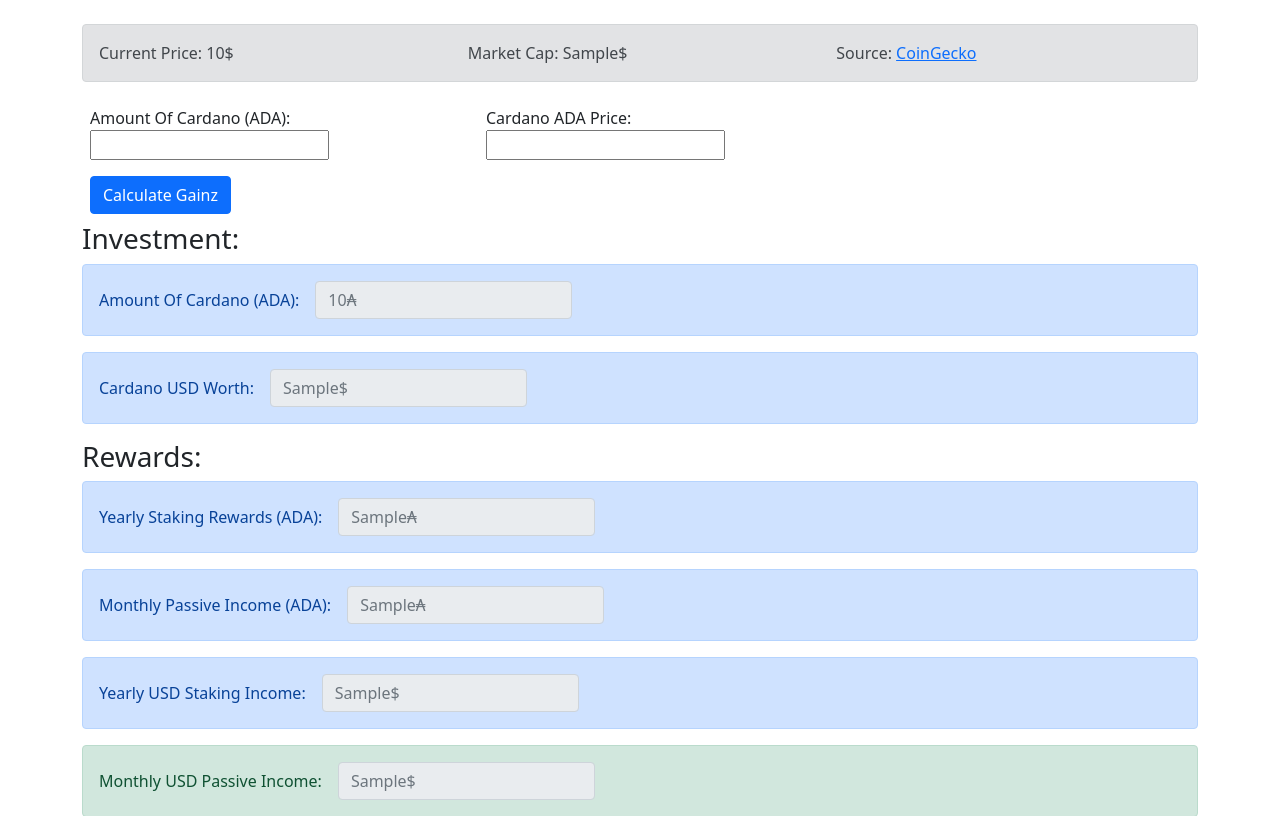
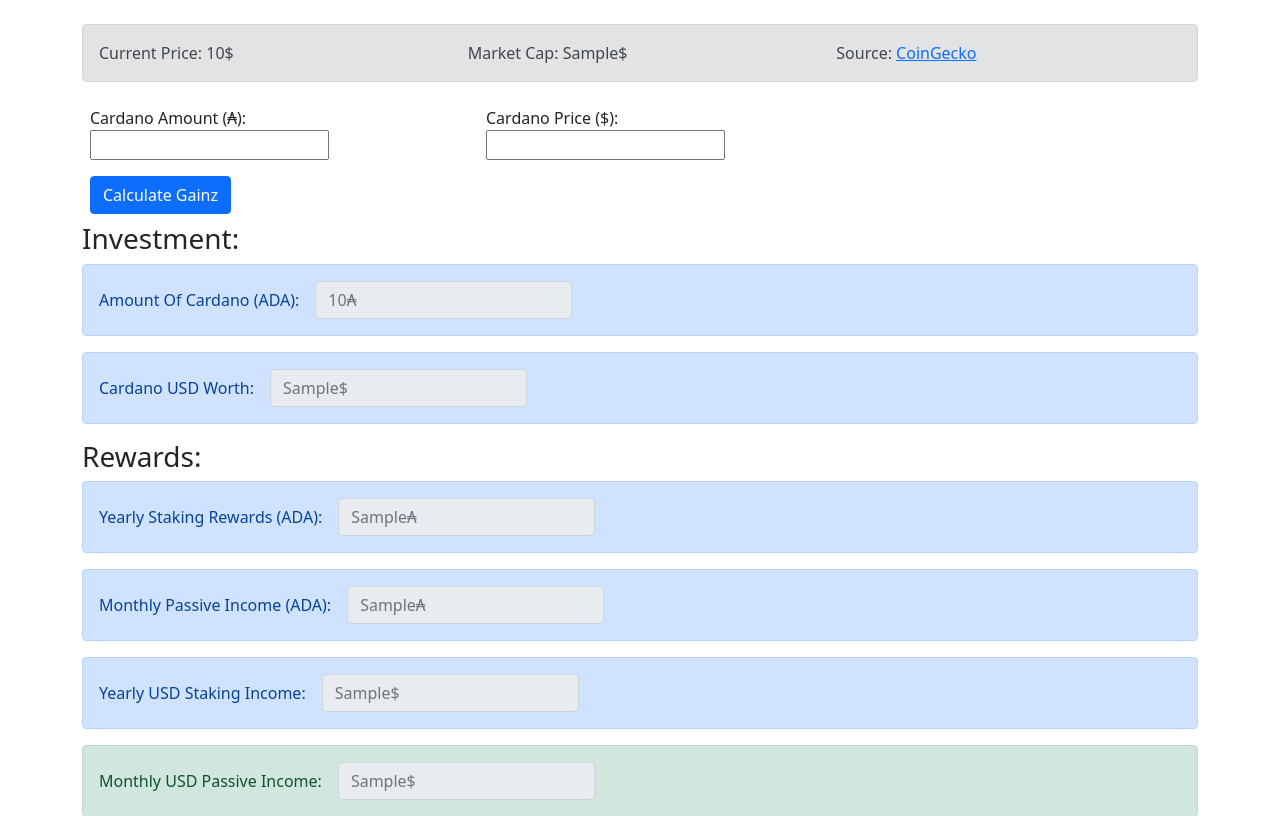
Before and after one commit to lesquive/cardanogainz.com, a Django app: template calc/templates/calc/calc.html in a window 1280 px wide. Shown: the part 86-902 px from the top of the page. Run offline with Django 3.2, Linux system fonts and the light colour scheme; the template is opened without the code that fills it: most values are stand-ins (such as "Sample title", 1, 10 or a date in 2020); form fields are guessed from the names that the template uses.

Commit message:
Updated Calculator text

```diff
--- a/calc/templates/calc/calc.html
+++ b/calc/templates/calc/calc.html
@@ -20,14 +20,14 @@
 
         {% csrf_token %}
 
-        <div class="row">
+        <div class="row" id="inputs">
 
             <div class="col-lg-4 m-2">
-                Amount Of Cardano (ADA): {{ form.my_cardano }}
+                Cardano Amount (₳): {{ form.my_cardano }}
             </div>
 
             <div class="col-lg-4 m-2">
-                Cardano ADA Price: {{ form.my_ada_price }}
+                Cardano Price ($): {{ form.my_ada_price }}
             </div>
 
             <div class="col-lg-4 m-2">
```
